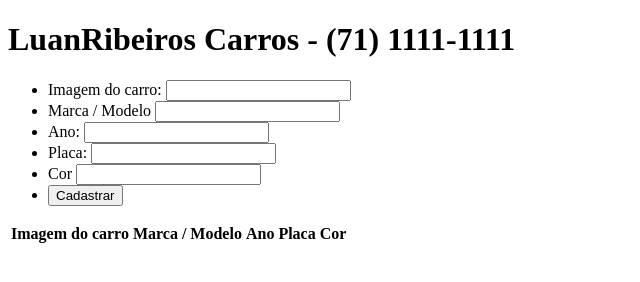
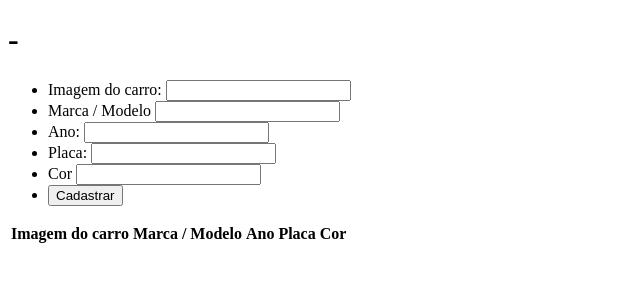
Before and after one commit to luanribeiros/learning-javascript-ninja, a plain HTML site: page challenge-29/index.html in a window 1280 px wide. Shown: the whole page, without its empty margins (0-640 px from the left). Drawn offline with Linux system fonts and the light colour scheme.

Commit message:
Apagando o texto do h1 e colocando o "data-js" para torná-lo dinâmico

```diff
--- a/challenge-29/index.html
+++ b/challenge-29/index.html
@@ -10,8 +10,8 @@
 
 		<header>
 			<h1>
-				<span>LuanRibeiros Carros</span> -
-				<span>(71) 1111-1111</span>
+				<span data-js="company-name"></span> -
+				<span data-js="company-phone"></span>
 			</h1>
 		</header>
 
```
